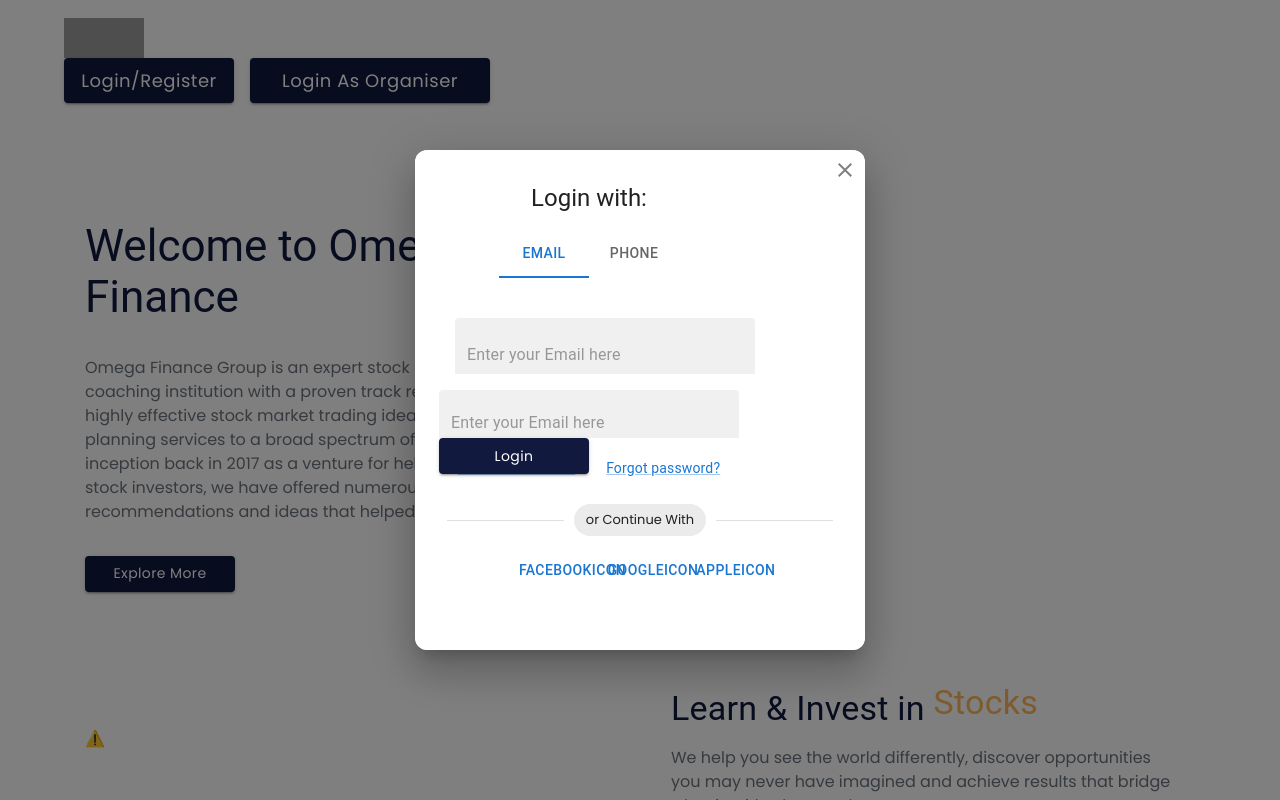
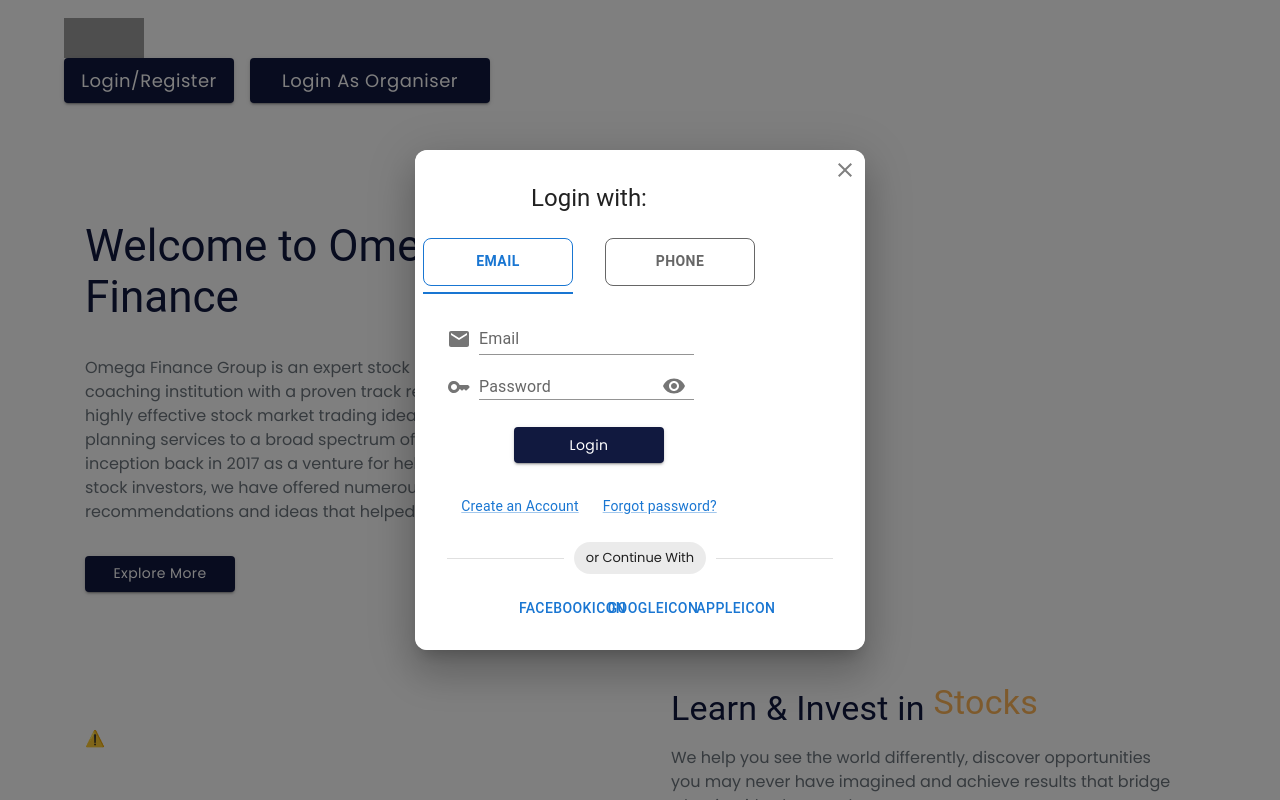
Before and after one commit to Satyen-Sen/OmegaFinanceOrg, a Next.js app: page / in a window 1280 px wide. Both pictures are taken after a click on the button "Login/Register". Shown: the top 800 px of the page. Built offline with nearby package versions, Linux system fonts and the light colour scheme; no server answers; grey boxes are pictures that could not be loaded.

Commit message:
WIP : Login Email Tab updated

```diff
--- a/components/login/LoginDialog.js
+++ b/components/login/LoginDialog.js
@@ -54,7 +54,7 @@
                 <Typography variant="h5" sx={{m:2, mt:4}}>Login with:</Typography>
                 <LoginTabs/>
 
-                <Grid container spacing={2} sx={{width:'80%', mb:3,}}>
+                <Grid container spacing={2} sx={{width:'78%', mb:3,}}>
                     <Grid item xs>
                         <Link href="#" variant="body2">Create an Account</Link>
                     </Grid>
--- /dev/null
+++ b/components/login/LoginTabEmail.js
@@ -0,0 +1,56 @@
+import * as React from 'react';
+import { Box, IconButton, TextField, Input, InputLabel, InputAdornment, FormControl, } from '@mui/material';
+import Visibility from '@mui/icons-material/Visibility';
+import VisibilityOff from '@mui/icons-material/VisibilityOff';
+import MailIcon from '@mui/icons-material/Mail';
+import KeyRoundedIcon from '@mui/icons-material/KeyRounded';
+
+export default function EmailLoginTab() {
+  const [values, setValues] = React.useState({
+    amount: '',
+    password: '',
+    weight: '',
+    weightRange: '',
+    showPassword: false,
+  });
+
+  const handlePassword = (prop) => (event) => {
+    setValues({ ...values, [prop]: event.target.value });
+  };
+
+  const handleClickShowPassword = () => {
+    setValues({
+      ...values,
+      showPassword: !values.showPassword,
+    });
+  };
+
+  const handleMouseDownPassword = (event) => {
+    event.preventDefault();
+  };
+
+  return (
+    <Box>
+      <Box sx={{ display: 'flex', alignItems: 'flex-end', m: 1,}}>
+        <MailIcon sx={{color:'action.active', mr:1, my: 0.5}} />
+        <TextField label="Email" variant="standard" sx={{width:215}} size="small"/>
+      </Box>
+
+      <Box sx={{ display: 'flex', flexWrap: 'wrap', mt:-2,}}>
+        <KeyRoundedIcon sx={{color:'action.active', ml:1, my:3.5,}}/>
+        <FormControl sx={{ m: 1, width:215,}} variant="standard">
+
+          <InputLabel>Password</InputLabel>
+          <Input type={values.showPassword ? 'text' : 'password'} value={values.password} onChange={handlePassword('password')} size="small"
+            endAdornment={
+              <InputAdornment position="end">
+                <IconButton onClick={handleClickShowPassword} onMouseDown={handleMouseDownPassword}>
+                  {values.showPassword ? <VisibilityOff /> : <Visibility />}
+                </IconButton>
+              </InputAdornment>
+            }/>
+        </FormControl>
+      </Box>
+    </Box>
+  );
+}
--- a/components/login/LoginTabs.js
+++ b/components/login/LoginTabs.js
@@ -1,7 +1,8 @@
 import * as React from 'react';
 import PropTypes from 'prop-types';
-import { Paper, Tab, Tabs, Button, TextField, Typography, Box, Grid } from '@mui/material';
-
+import { Typography, Box, Tab, Tabs, Button, } from '@mui/material';
+import { withStyles } from '@mui/styles';
+import LoginTabEmail from './LoginTabEmail';
 
 function TabPanel(props) {
   const { children, value, index, ...other } = props;
@@ -36,6 +37,12 @@
   };
 }
 
+const CustomTab = withStyles({
+  root: {
+    fontWeight:600,
+  }
+})(Tab);
+
 export default function LoginTabs() {
 
   const [value, setValue] = React.useState(0);
@@ -45,39 +52,30 @@
 
   return (
     <Box>
-
-      <Box sx={{display:'flex', justifyContent:'center',}}>
-        <Tabs value={value} onChange={handleChange} centered>
-            <Tab label="Email" {...a11yProps(0)} sx={{borderRadius:2, backgroundColor:'inherit',}}/>
-            <Tab label="Phone" {...a11yProps(1)} sx={{borderRadius:2, backgroundColor:'inherit',}}/>
-        </Tabs>
-      </Box>
+      <Tabs value={value} onChange={handleChange} tabItemContainerStyle={{height:10}}>
+          <CustomTab label="Email" {...a11yProps(0)} sx={{borderRadius:2, borderColor:'inherit', border:1, m:1, mr:2, width:150,}}/>
+          <CustomTab label="Phone" {...a11yProps(1)} sx={{borderRadius:2, borderColor:'inherit', border:1, m:1, ml:2, width:150,}}/>
+      </Tabs>
 
       <TabPanel value={value} index={0}>
-        <Box width={300} height={130}>
-          <TextField id="email" variant="filled" placeholder="Enter your Email here" InputProps={{ disableUnderline: true }} sx={{m:2,}} fullWidth/>
-          <TextField id="email" variant="filled" placeholder="Enter your Email here" InputProps={{ disableUnderline: true }}  size="small" fullWidth/>
+        <Box width={300} height={160} sx={{mt:-2}}>
+          <LoginTabEmail/>
+          <Box sx={{display:'flex', justifyContent:'center', p:2, pt:0,}}>
             <Button variant="contained" href="https://omegafinancegroup.com/about-us/" sx={{textTransform:'capitalize', fontFamily:'poppins', fontSize:14, height:36, width:150, backgroundColor:'#11193F', '&:hover':{backgroundColor:'#747A99', color:'#FFFFFF'},}}>
               Login
             </Button>
+          </Box>
         </Box>
       </TabPanel>
 
       <TabPanel value={value} index={1}>
-        <Box width={300} height={130}>
-          <Grid container spacing={1} sx={{width:'110%', ml:-2, mr:-5,}}>
-            <Grid item xs={4}>
-              <Typography variant="h6" sx={{fontSize:19}}>Phone :</Typography>
-            </Grid>
-              <Grid item xs={8}>
-                <TextField id="phone" variant="standard" placeholder="Enter your Phone number" sx={{required: true, width:'100%'}}/>
-              </Grid>
-          </Grid>
-            <Box sx={{display:'flex', justifyContent:'center', p:2,}}>
-              <Button variant="contained" href="https://omegafinancegroup.com/about-us/" sx={{textTransform:'capitalize', fontFamily:'poppins', fontSize:14, height:36, width:150, backgroundColor:'#11193F', '&:hover':{backgroundColor:'#747A99', color:'#FFFFFF'},}}>
-                Send OTP
-              </Button>
-            </Box>
+        <Box width={300} height={160}  sx={{mt:-2}}>
+          <LoginTabEmail/>
+          <Box sx={{display:'flex', justifyContent:'center', p:2, pt:0,}}>
+            <Button variant="contained" href="https://omegafinancegroup.com/about-us/" sx={{textTransform:'capitalize', fontFamily:'poppins', fontSize:14, height:36, width:150, backgroundColor:'#11193F', '&:hover':{backgroundColor:'#747A99', color:'#FFFFFF'},}}>
+              Send OTP
+            </Button>
+          </Box>
         </Box>
       </TabPanel>
     </Box>
--- a/package.json
+++ b/package.json
@@ -14,6 +14,7 @@
     "@mui/icons-material": "^5.8.4",
     "@mui/material": "^5.8.5",
     "@mui/styled-engine-sc": "^5.8.0",
+    "@mui/styles": "^5.8.7",
     "bootstrap": "^4.6.1",
     "next": "^12.1.6",
     "react": "^17.0.2",
```
Also changed, not shown: 1 other file (tests, documents, lock files or other folders).
